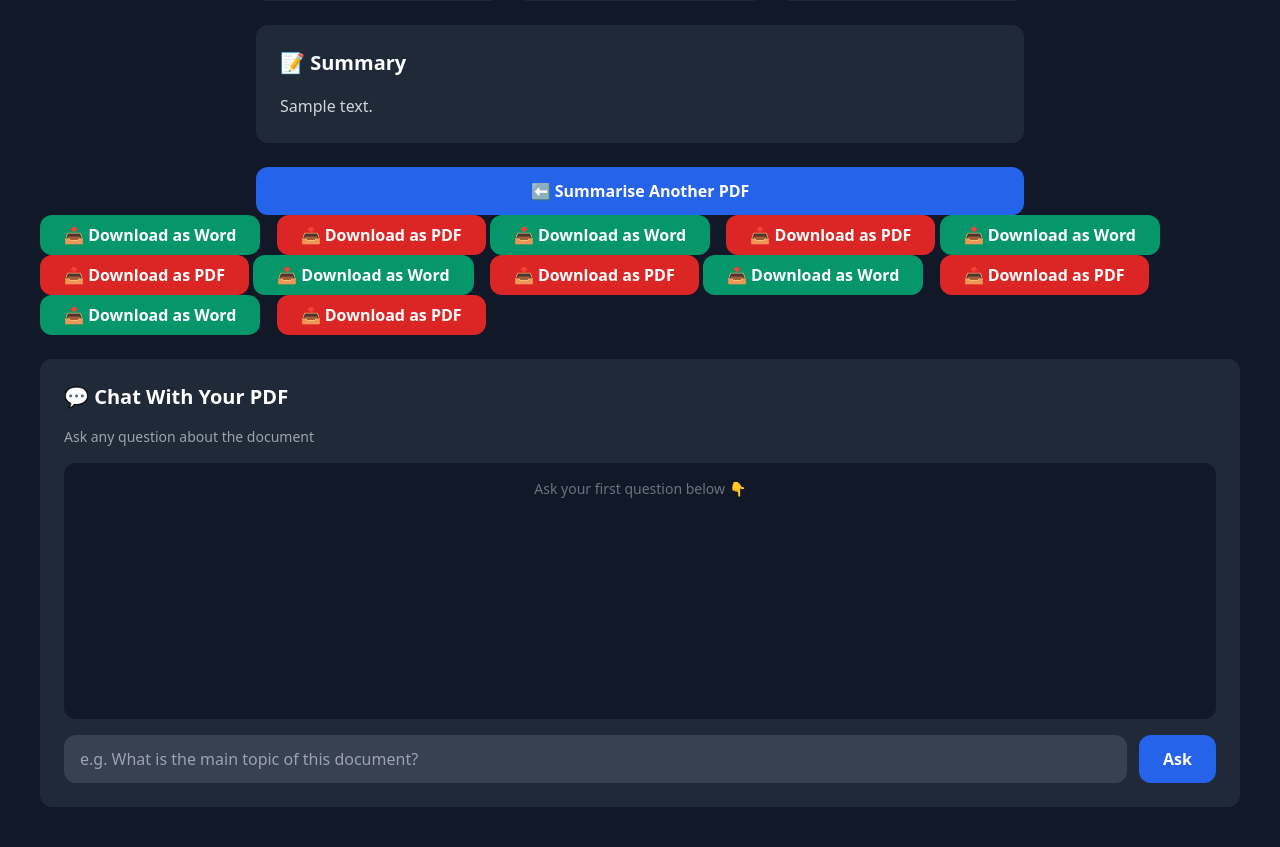
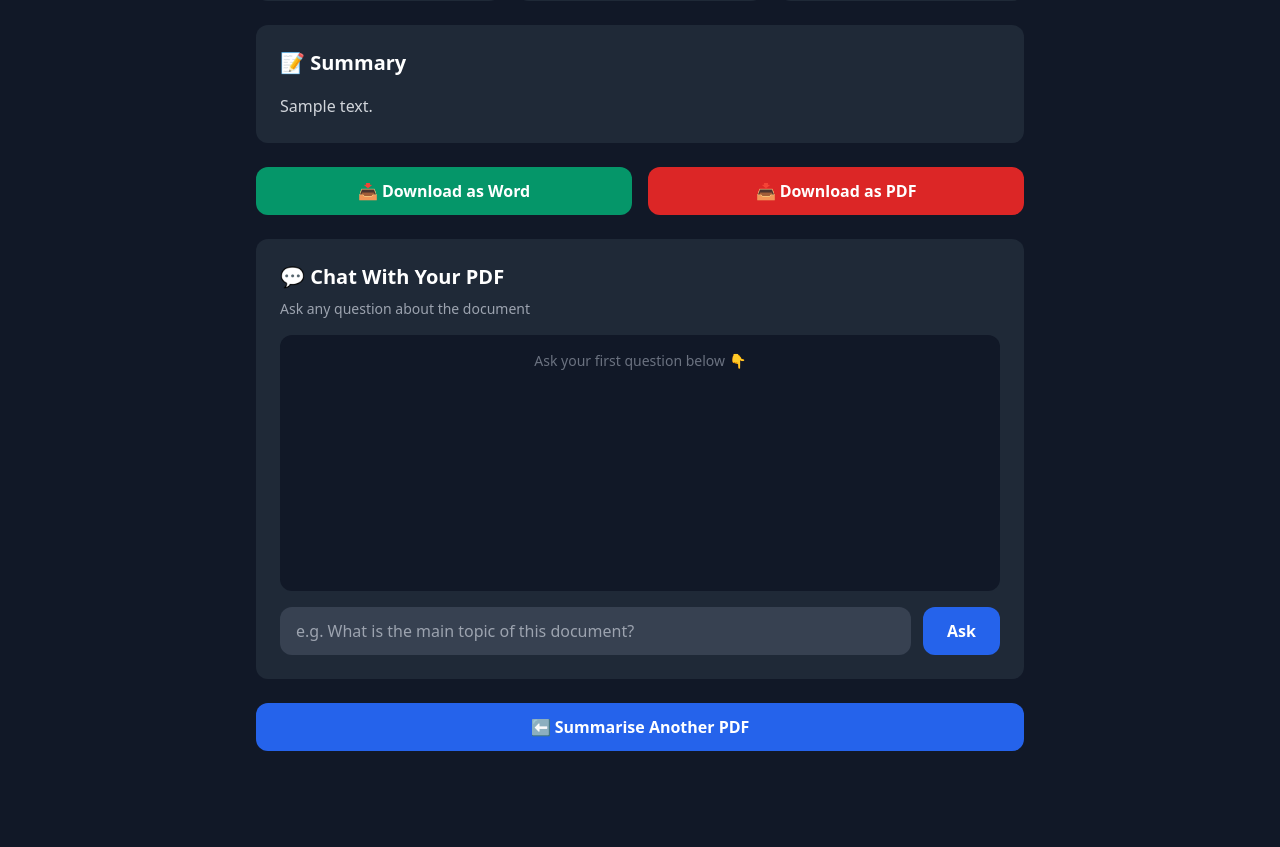
Before and after one commit to vupendergrewal/pdf-summariser, a Flask app: template templates/result.html in a window 1280 px wide. Shown: the part 227-1074 px from the top of the page. After the commit the page ends 978 px from the top, so only its background shows below. Run offline with Flask 3, Linux system fonts and the light colour scheme; the template is opened without the code that fills it: most values are stand-ins (such as "Sample title", 1, 10 or a date in 2020).

Commit message:
fix UI and clean download buttons

```diff
--- a/templates/result.html
+++ b/templates/result.html
@@ -10,9 +10,12 @@
     <div class="max-w-3xl mx-auto">
         <h1 class="text-4xl font-bold text-white mb-2 text-center">📄 PDF Summariser</h1>
         <p class="text-gray-400 text-center mb-8">Your AI-powered summary is ready</p>
+
         {% if error %}
         <div class="bg-red-800 text-white p-4 rounded-xl mb-6">❌ {{ error }}</div>
         {% else %}
+
+        <!-- Stats Row -->
         <div class="grid grid-cols-3 gap-4 mb-6">
             <div class="bg-gray-800 p-4 rounded-xl text-center">
                 <p class="text-blue-400 text-2xl font-bold">{{ word_count }}</p>
@@ -27,122 +30,38 @@
                 <p class="text-gray-400 text-sm">{{ filename }}</p>
             </div>
         </div>
+
+        <!-- Summary Box -->
         <div class="bg-gray-800 p-6 rounded-xl mb-6">
             <h2 class="text-white text-xl font-bold mb-4">📝 Summary</h2>
             <p class="text-gray-300 leading-relaxed">{{ summary }}</p>
         </div>
-        {% endif %}
-        <a href="/" class="block text-center bg-blue-600 hover:bg-blue-700 text-white font-bold py-3 px-6 rounded-xl transition duration-200">
-            ⬅ Summarise Another PDF
-        </a>
-    </div>
+
         <!-- Download Buttons -->
-<form action="/download/word" method="POST" class="inline">
+        <div class="flex gap-4 mb-6">
+            <form action="/download/word" method="POST" class="flex-1">
                 <input type="hidden" name="summary" value="{{ summary }}">
                 <input type="hidden" name="filename" value="{{ filename }}">
-    <button type="submit" class="bg-green-600 hover:bg-green-700 text-white font-bold py-2 px-6 rounded-xl mr-3 transition">
+                <button type="submit" class="w-full bg-green-600 hover:bg-green-700 text-white font-bold py-3 px-6 rounded-xl transition">
                     📥 Download as Word
                 </button>
             </form>
-
-<form action="/download/pdf" method="POST" class="inline">
+            <form action="/download/pdf" method="POST" class="flex-1">
                 <input type="hidden" name="summary" value="{{ summary }}">
                 <input type="hidden" name="filename" value="{{ filename }}">
-    <button type="submit" class="bg-red-600 hover:bg-red-700 text-white font-bold py-2 px-6 rounded-xl transition">
+                <button type="submit" class="w-full bg-red-600 hover:bg-red-700 text-white font-bold py-3 px-6 rounded-xl transition">
                     📥 Download as PDF
                 </button>
             </form>
-<!-- Download Buttons -->
-<form action="/download/word" method="POST" class="inline">
-    <input type="hidden" name="summary" value="{{ summary }}">
-    <input type="hidden" name="filename" value="{{ filename }}">
-    <button type="submit" class="bg-green-600 hover:bg-green-700 text-white font-bold py-2 px-6 rounded-xl mr-3 transition">
-        📥 Download as Word
-    </button>
-</form>
-
-<form action="/download/pdf" method="POST" class="inline">
-    <input type="hidden" name="summary" value="{{ summary }}">
-    <input type="hidden" name="filename" value="{{ filename }}">
-    <button type="submit" class="bg-red-600 hover:bg-red-700 text-white font-bold py-2 px-6 rounded-xl transition">
-        📥 Download as PDF
-    </button>
-</form>
-<!-- Download Buttons -->
-<form action="/download/word" method="POST" class="inline">
-    <input type="hidden" name="summary" value="{{ summary }}">
-    <input type="hidden" name="filename" value="{{ filename }}">
-    <button type="submit" class="bg-green-600 hover:bg-green-700 text-white font-bold py-2 px-6 rounded-xl mr-3 transition">
-        📥 Download as Word
-    </button>
-</form>
-
-<form action="/download/pdf" method="POST" class="inline">
-    <input type="hidden" name="summary" value="{{ summary }}">
-    <input type="hidden" name="filename" value="{{ filename }}">
-    <button type="submit" class="bg-red-600 hover:bg-red-700 text-white font-bold py-2 px-6 rounded-xl transition">
-        📥 Download as PDF
-    </button>
-</form>
-<!-- Download Buttons -->
-<form action="/download/word" method="POST" class="inline">
-    <input type="hidden" name="summary" value="{{ summary }}">
-    <input type="hidden" name="filename" value="{{ filename }}">
-    <button type="submit" class="bg-green-600 hover:bg-green-700 text-white font-bold py-2 px-6 rounded-xl mr-3 transition">
-        📥 Download as Word
-    </button>
-</form>
-
-<form action="/download/pdf" method="POST" class="inline">
-    <input type="hidden" name="summary" value="{{ summary }}">
-    <input type="hidden" name="filename" value="{{ filename }}">
-    <button type="submit" class="bg-red-600 hover:bg-red-700 text-white font-bold py-2 px-6 rounded-xl transition">
-        📥 Download as PDF
-    </button>
-</form>
-<!-- Download Buttons -->
-<form action="/download/word" method="POST" class="inline">
-    <input type="hidden" name="summary" value="{{ summary }}">
-    <input type="hidden" name="filename" value="{{ filename }}">
-    <button type="submit" class="bg-green-600 hover:bg-green-700 text-white font-bold py-2 px-6 rounded-xl mr-3 transition">
-        📥 Download as Word
-    </button>
-</form>
-
-<form action="/download/pdf" method="POST" class="inline">
-    <input type="hidden" name="summary" value="{{ summary }}">
-    <input type="hidden" name="filename" value="{{ filename }}">
-    <button type="submit" class="bg-red-600 hover:bg-red-700 text-white font-bold py-2 px-6 rounded-xl transition">
-        📥 Download as PDF
-    </button>
-</form>
-
-<!-- Download Buttons -->
-<form action="/download/word" method="POST" class="inline">
-    <input type="hidden" name="summary" value="{{ summary }}">
-    <input type="hidden" name="filename" value="{{ filename }}">
-    <button type="submit" class="bg-green-600 hover:bg-green-700 text-white font-bold py-2 px-6 rounded-xl mr-3 transition">
-        📥 Download as Word
-    </button>
-</form>
-
-<form action="/download/pdf" method="POST" class="inline">
-    <input type="hidden" name="summary" value="{{ summary }}">
-    <input type="hidden" name="filename" value="{{ filename }}">
-    <button type="submit" class="bg-red-600 hover:bg-red-700 text-white font-bold py-2 px-6 rounded-xl transition">
-        📥 Download as PDF
-    </button>
-</form>
+        </div>
 
         <!-- Chat Section -->
-<div class="bg-gray-800 p-6 rounded-xl mt-6">
-    <h2 class="text-white text-xl font-bold mb-4">💬 Chat With Your PDF</h2>
+        <div class="bg-gray-800 p-6 rounded-xl mb-6">
+            <h2 class="text-white text-xl font-bold mb-2">💬 Chat With Your PDF</h2>
             <p class="text-gray-400 text-sm mb-4">Ask any question about the document</p>
-
             <div id="chat-box" class="bg-gray-900 rounded-xl p-4 h-64 overflow-y-auto mb-4 space-y-3">
                 <p class="text-gray-500 text-sm text-center">Ask your first question below 👇</p>
             </div>
-
             <div class="flex gap-3">
                 <input type="text" id="question-input"
                     placeholder="e.g. What is the main topic of this document?"
@@ -154,36 +73,37 @@
             </div>
         </div>
 
+        {% endif %}
+
+        <!-- Back Button -->
+        <a href="/" class="block text-center bg-blue-600 hover:bg-blue-700 text-white font-bold py-3 px-6 rounded-xl transition">
+            ⬅ Summarise Another PDF
+        </a>
+    </div>
+
     <script>
     const sessionId = "{{ session_id }}";
-
     async function askQuestion() {
         const input = document.getElementById("question-input");
         const chatBox = document.getElementById("chat-box");
         const question = input.value.trim();
         if (!question) return;
-
-    chatBox.innerHTML += `<div class="text-right"><span class="bg-blue-600 text-white px-4 py-2 rounded-xl inline-block">${question}</span></div>`;
+        chatBox.innerHTML += `<div class="text-right mb-2"><span class="bg-blue-600 text-white px-4 py-2 rounded-xl inline-block">${question}</span></div>`;
         input.value = "";
-    chatBox.innerHTML += `<div class="text-left"><span class="bg-gray-700 text-gray-300 px-4 py-2 rounded-xl inline-block">Thinking...</span></div>`;
+        chatBox.innerHTML += `<div class="text-left mb-2" id="thinking"><span class="bg-gray-700 text-gray-300 px-4 py-2 rounded-xl inline-block">Thinking...</span></div>`;
         chatBox.scrollTop = chatBox.scrollHeight;
-
         const response = await fetch("/chat", {
             method: "POST",
             headers: {"Content-Type": "application/json"},
             body: JSON.stringify({question, session_id: sessionId})
         });
-
         const data = await response.json();
-    const messages = chatBox.querySelectorAll("div");
-    messages[messages.length - 1].innerHTML = `<span class="bg-gray-700 text-gray-300 px-4 py-2 rounded-xl inline-block">${data.answer}</span>`;
+        document.getElementById("thinking").innerHTML = `<span class="bg-gray-700 text-gray-300 px-4 py-2 rounded-xl inline-block">${data.answer}</span>`;
         chatBox.scrollTop = chatBox.scrollHeight;
     }
-
     document.getElementById("question-input").addEventListener("keypress", function(e) {
         if (e.key === "Enter") askQuestion();
     });
     </script>
-
 </body>
 </html>
```
Lines whose indentation alone changed are shown as unchanged.
